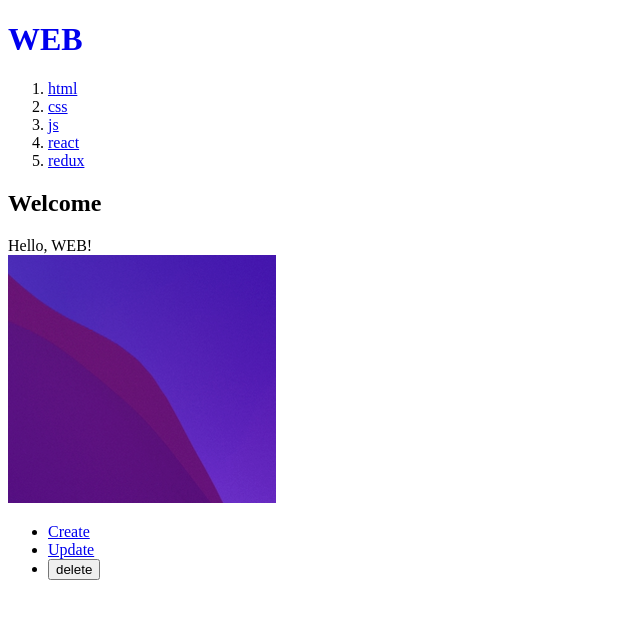
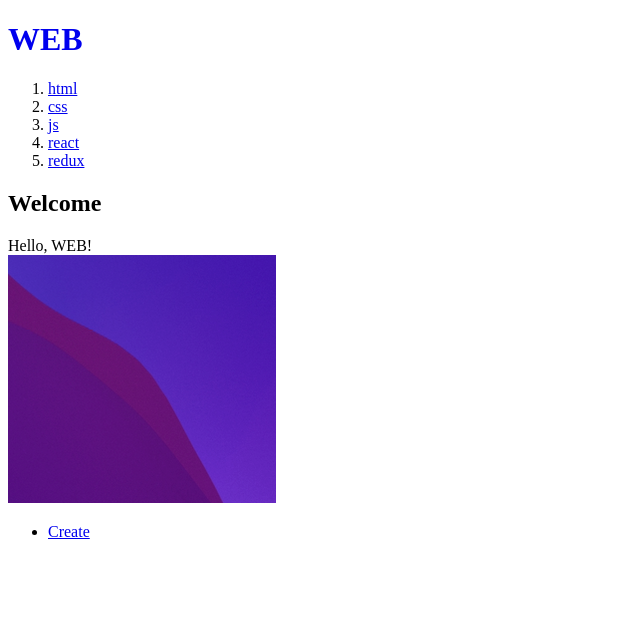
Before and after one commit to abi-hong/React, a Next.js app in the folder nextjs/: page / in a window 1280 px wide. Shown: the top 618 px of the page, without its empty margins (0-640 px from the left). Built offline with nearby package versions, Linux system fonts and the light colour scheme; data requests are answered from the project's data file.

Commit message:
버튼 컴포넌트화 시키기

```diff
--- /dev/null
+++ b/nextjs/src/app/Control.tsx
@@ -0,0 +1,17 @@
+"use client";
+import Link from 'next/link';
+import { useParams } from 'next/navigation';
+
+export function Control() {
+  const params = useParams();
+  const id = params.id;
+  return (
+    <ul>
+      <li><Link href="/create">Create</Link></li>
+      {id ? <>
+        <li><Link href={`/update/${id}`}>Update</Link></li>
+        <li><input type="button" value="delete" /></li>
+      </> : null}
+    </ul>
+  );
+}
--- a/nextjs/src/app/layout.tsx
+++ b/nextjs/src/app/layout.tsx
@@ -1,6 +1,7 @@
 import Link from 'next/link'
 import './globals.css'
 import type { Metadata } from 'next'
+import { Control } from './Control'
 
 export const metadata: Metadata = {
   title: 'Web tutorials',
@@ -19,16 +20,12 @@
       <body>
         <h1><a href="/">WEB</a></h1>
         <ol>
-          {topics.map((topic:any) => {
+          {topics.map((topic: any) => {
             return <li key={topic.id}><Link href={`/read/${topic.id}`}>{topic.title}</Link></li>
           })}
         </ol>
         {children}
-        <ul>
-          <li><Link href="/create">Create</Link></li>
-          <li><Link href="/update/1">Update</Link></li>
-          <li><input type="button" value="delete" /></li>
-        </ul>
+        <Control />
       </body>
     </html>
   )
```
